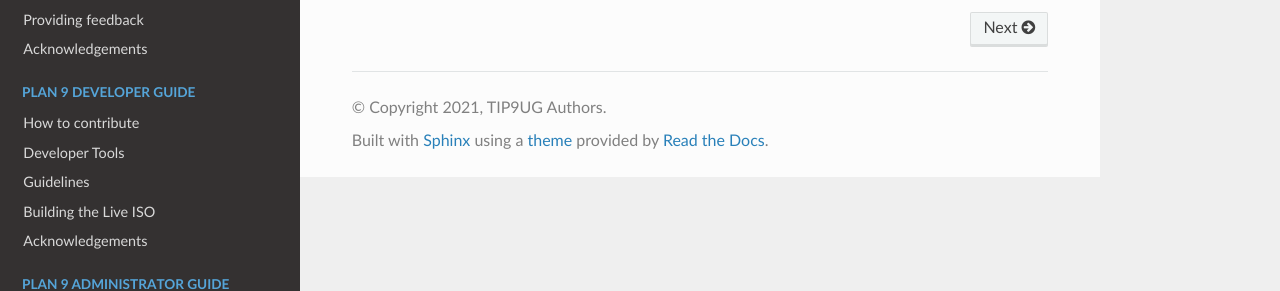
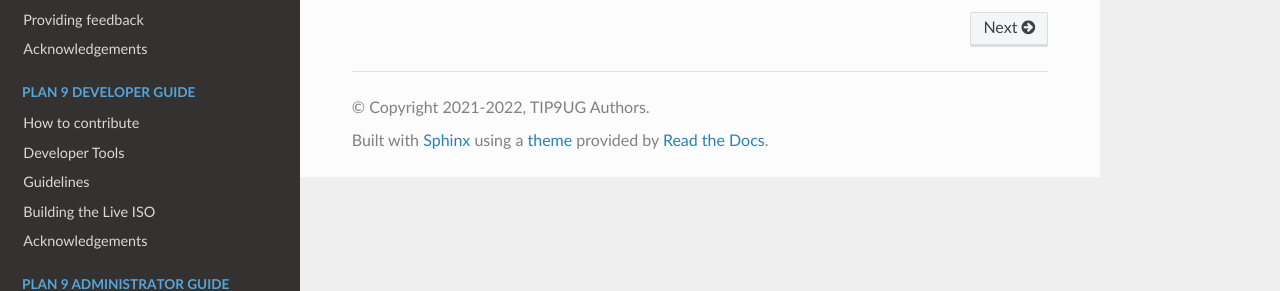
Before and after one commit to tip9ug/plan9-documentation, a Sphinx documentation site: the page built from source/index.md, in a window 1280 px wide. Shown: the part 324-615 px from the top of the page. Built offline with Sphinx 7.4.7 and the Read the Docs theme 2.0.0, drawn with Linux system fonts in a browser that asks for light colours.

Commit message:
Update conf.py
Updated year info.

```diff
--- a/source/conf.py
+++ b/source/conf.py
@@ -17,7 +17,7 @@
 # -- Project information -----------------------------------------------------
 
 project = 'Plan 9 Documentation Project'
-copyright = '2021, TIP9UG Authors'
+copyright = '2021-2022, TIP9UG Authors'
 author = 'TIP9UG Authors'
 
 
```
